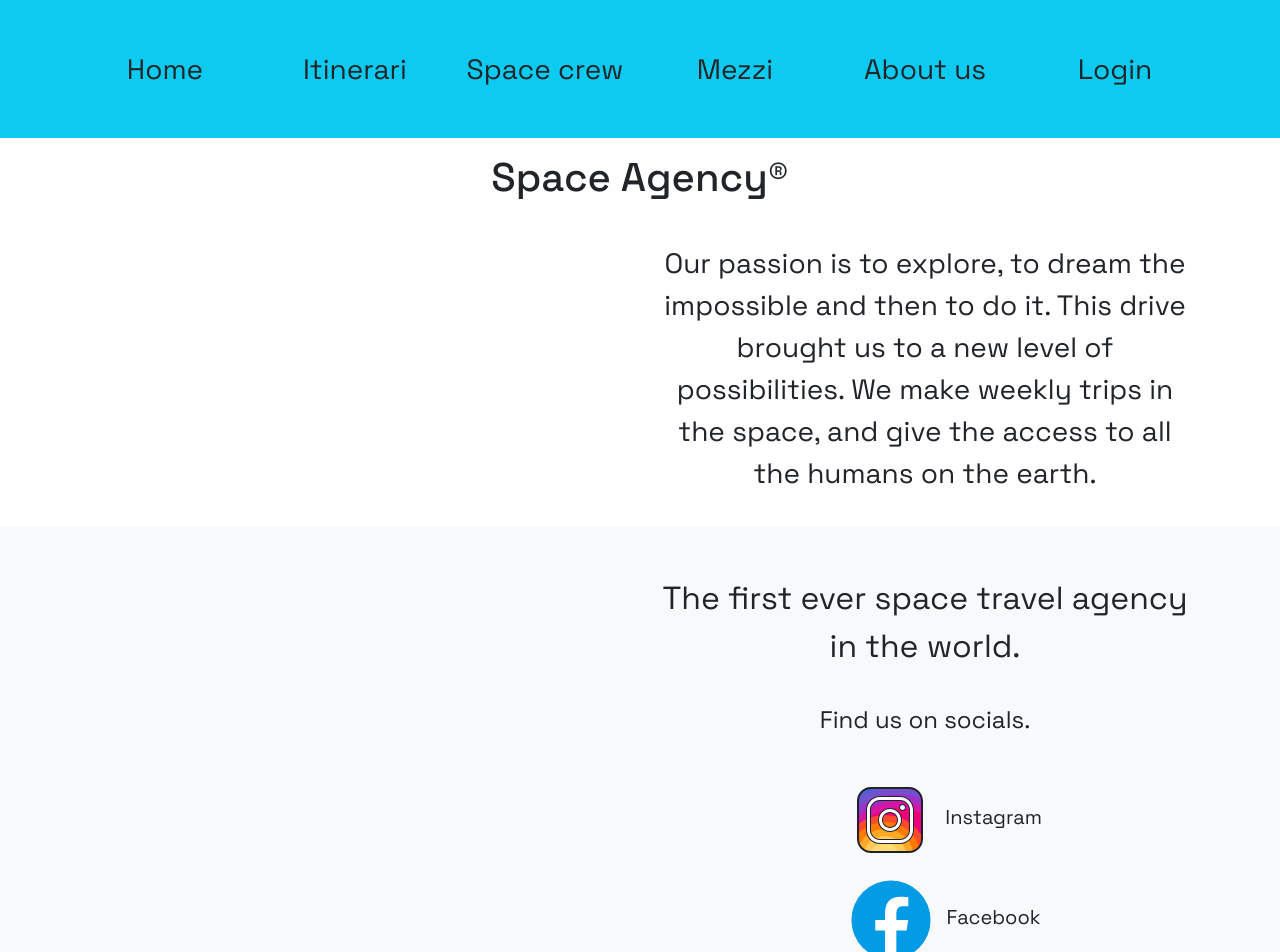
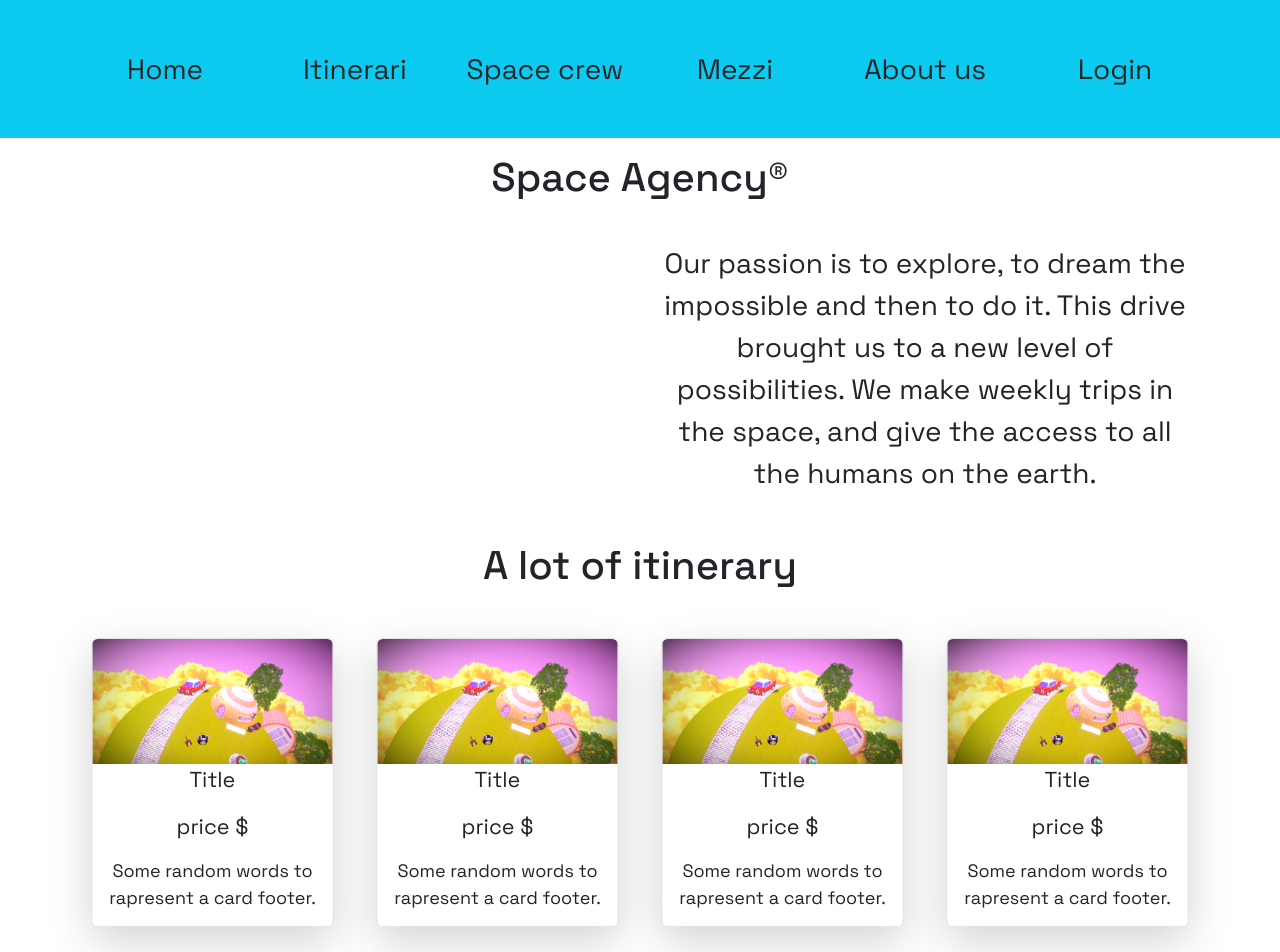
Before and after one commit to RaffaeleCaravett/space-client-angular, an Angular app: page / in a window 1280 px wide. Shown: the top 952 px of the page. Built offline with nearby package versions, Linux system fonts and the light colour scheme; no server answers.

Commit message:
developing home

```diff
--- a/src/app/components/home/home.component.html
+++ b/src/app/components/home/home.component.html
@@ -13,5 +13,16 @@
         space, and give the access to all the humans on the earth.
       </p>
     </div>
+    <div class="col-md-12 py-3">
+      <h1>A lot of itinerary</h1>
+    </div>
+    <div class="col-lg-3 col-md-4 col-sm-6 p-2" *ngFor="let n of numbers">
+      <div class="border shadow-lg rounded card">
+        <img src="../../../assets/Images/card.png" alt="" class="rounded-top w-100">
+        <p class="fs-4">Title</p>
+        <p class="fs-4">price $</p>
+        <p class="fs-5">Some random words to rapresent a card footer.</p>
+      </div>
+    </div>
   </div>
 </div>
--- a/src/app/components/home/home.component.scss
+++ b/src/app/components/home/home.component.scss
@@ -0,0 +1,8 @@
+.card{
+  transition: 1s;
+  scale: .9;
+  &:hover{
+    scale: 1;
+    transition: 1s;
+  }
+}
--- a/src/app/components/home/home.component.ts
+++ b/src/app/components/home/home.component.ts
@@ -6,5 +6,5 @@ import { Component } from '@angular/core';
   styleUrls: ['./home.component.scss']
 })
 export class HomeComponent {
-
+numbers:number[]=[1,2,3,4,5,6,7,8]
 }
```
Also changed, not shown: src/assets/Images/card.png (added).
